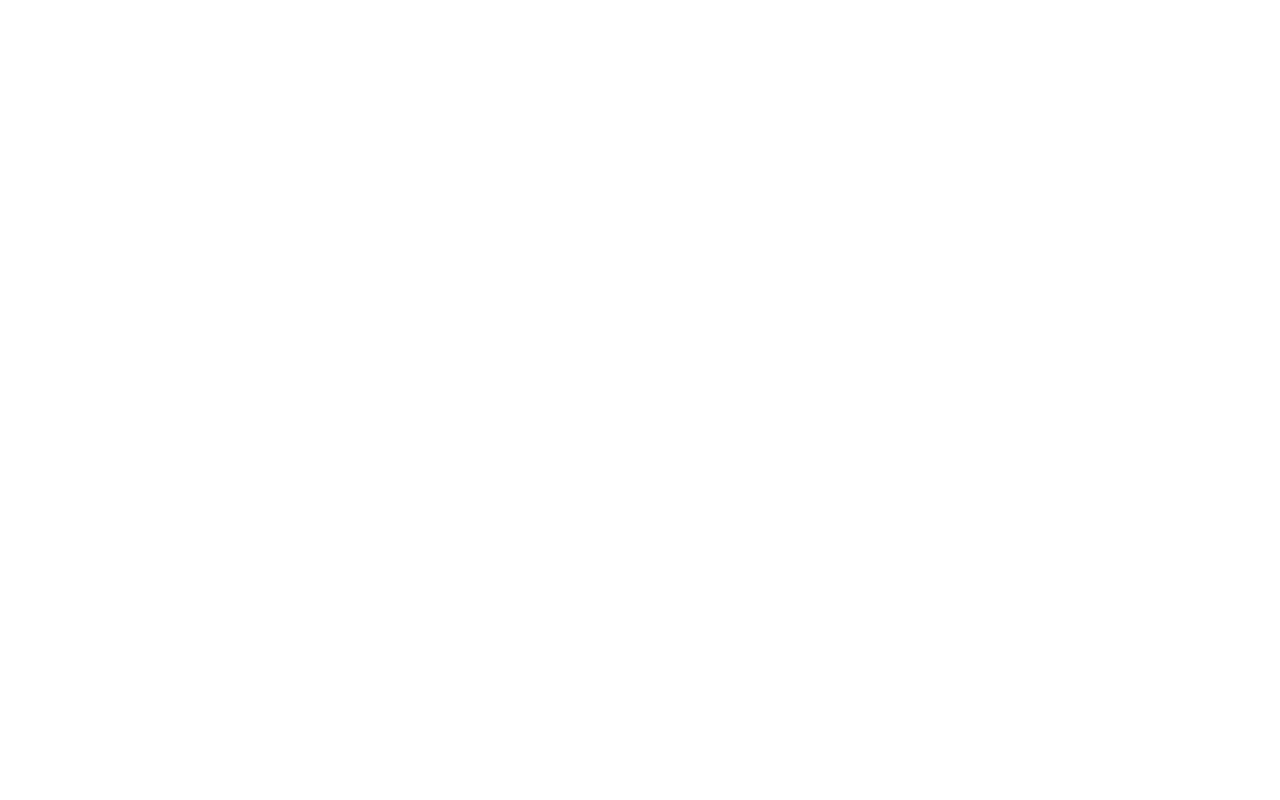
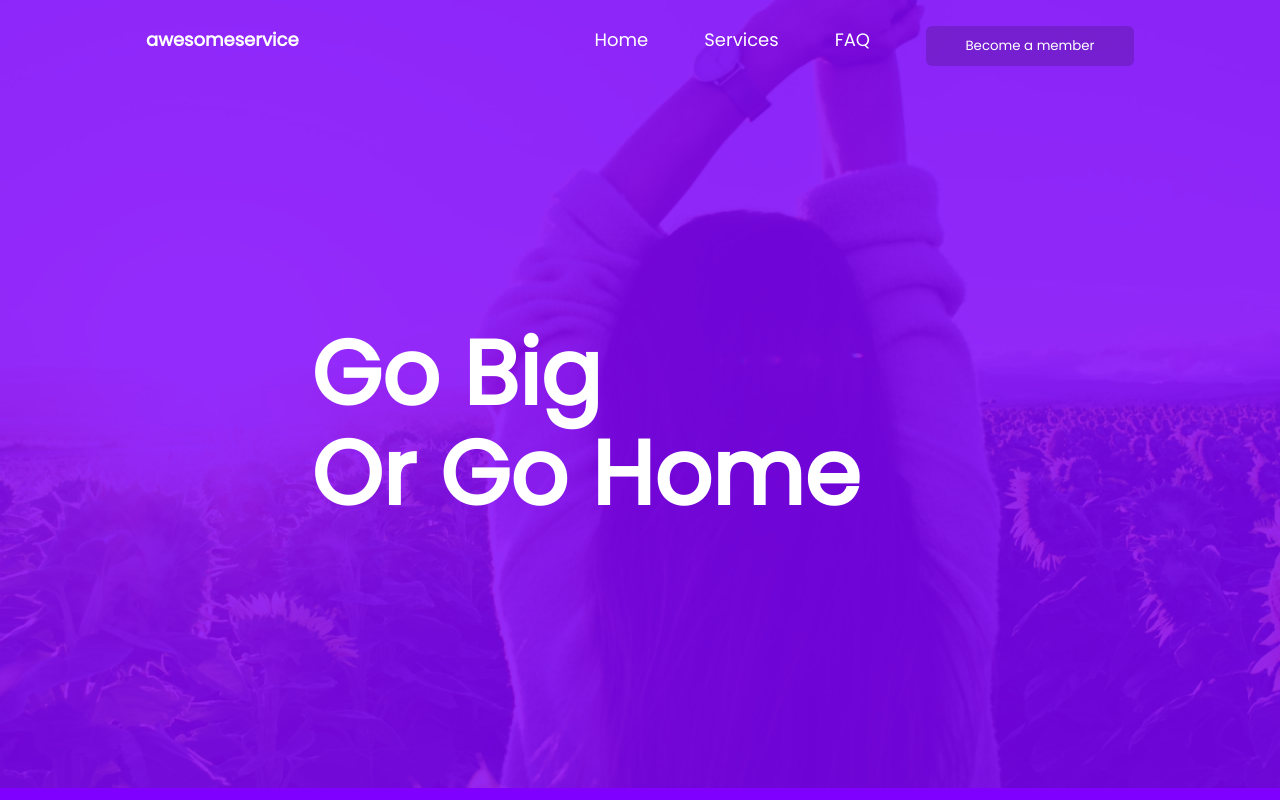
Before and after one commit to ELECTRON11111/overlay, a plain HTML site: page index.html in a window 1280 px wide. Drawn offline with Linux system fonts and the light colour scheme.

Commit message:
completed the styling of the index page and made the site responsive. Also added the README file for the project

```diff
--- /dev/null
+++ b/css/style.css
@@ -0,0 +1,99 @@
+/* Remember sans-serif is the font without the tiny lines */
+
+body {
+    background: url(../Images/Rectangle\ 1.png), #8000FF;
+    background-repeat: no-repeat;
+    background-size: cover;
+    font-family: "Poppins", sans-serif;
+}
+
+.wrapper {
+    position: relative;
+}
+
+.nav-wrapper {
+    display: flex;
+    justify-content: space-around;
+    align-items: baseline;
+}
+
+.nav-wrapper > h3 {
+    font-size: 18px;
+    font-weight: 700;
+    line-height: 27px;
+    letter-spacing: 0em;
+    color: #FFFFFF;
+    text-align: left;
+    margin-right: 20px;
+}
+
+.wrapper  h1 {
+    font-weight: 700;
+    display: flex;
+    font-size: 5.625em;
+    line-height: 100px;
+    color: #FFFFFF;
+}
+
+.middle-text {
+    position: absolute;
+    left: 24%;
+    top: 16rem;
+    display: flex;
+    align-items: center;
+}
+
+.link-btn {
+    display: flex;
+}
+
+.links {
+    display: flex;
+    justify-content: space-evenly;
+    flex-basis: 6;
+}
+
+.links > span {
+    font-weight: 400;
+    font-size: 18px;
+    line-height: 27px;
+    padding-right: 3.5rem;
+    color: white;
+    cursor: pointer;
+}
+
+#btn {
+    background: rgba(0, 0, 0, 0.16);
+    border-radius: 6px;
+    width: 208px;
+    height: 40px;
+    color: white;
+    font-family: "Poppins", sans-serif;
+    border: 0;
+    cursor: pointer;
+}
+
+#btn:hover {
+    scale: 1.1;
+    transition: 0.6s;
+    /* transition: ease-out; */
+}
+
+@media (max-width: 460px) {
+    .middle-text {
+        left: 10%;
+    }
+}
+
+@media (max-width: 780px) {
+    .links {
+        display: none;
+    }
+}
+
+@media (max-width: 1150px) {
+    body {
+        background: linear-gradient(#8000FF, #6409ed);
+        margin: 5px;
+    }
+}
--- a/subscribe.css
+++ b/css/subscribe.css
@@ -128,7 +128,7 @@ section img:hover {
     display: flex;
     flex-direction: column;
     /* align-items: center; */
-    padding-left: 40px;
+    padding-left: 80px;
 }
 
 .icons {
@@ -196,7 +196,7 @@ ul > p {
     }
 }
 
-@media (max-width: 1320px) {
+@media (max-width: 1360px) {
     .right {
         display: none;
     }
--- a/index.html
+++ b/index.html
@@ -0,0 +1,50 @@
+<!DOCTYPE html>
+<html lang="en">
+<head>
+    <meta charset="UTF-8">
+    <meta http-equiv="X-UA-Compatible" content="IE=edge">
+    <meta name="viewport" content="width=device-width, initial-scale=1.0">
+    <title>Overlay Clone</title>
+
+    <!-- Google font links -->
+    <link rel="preconnect" href="https://fonts.googleapis.com">
+    <link rel="preconnect" href="https://fonts.gstatic.com" crossorigin>
+    <link href="https://fonts.googleapis.com/css2?family=Merriweather&family=Poppins&display=swap" rel="stylesheet">
+
+    <!-- My stylesheet -->
+    <link rel="stylesheet" href="./css/style.css">
+</head>
+<body>
+    <div class="wrapper">
+        <div class="nav-wrapper">
+            <h3>awesomeservice</h3>
+
+            <div class="link-btn">
+                <div class="links">
+                    <span>Home</span>
+                    <span>Services</span>
+                    <span>FAQ</span>
+                </div>
+
+                <button id="btn">Become a member</button>
+            </div>
+        </div>
+
+        <!-- Bold text centered -->
+        <div class="middle-text">
+            <h1>Go Big <br>Or Go Home</h1>
+        </div>
+    </div>
+</body>
+<script>
+    // take element with ID button
+    const btn = document.querySelector('#btn');
+
+    function goToSubscribe(){
+        location.href = "./subscribe.html"
+    }
+
+    // On click, go to subscribe page
+    btn.addEventListener('click', goToSubscribe);
+</script>
+</html>
```
Also changed, not shown: subscribe.html (+1 -1 lines), style.css (deleted), 1 other file.
